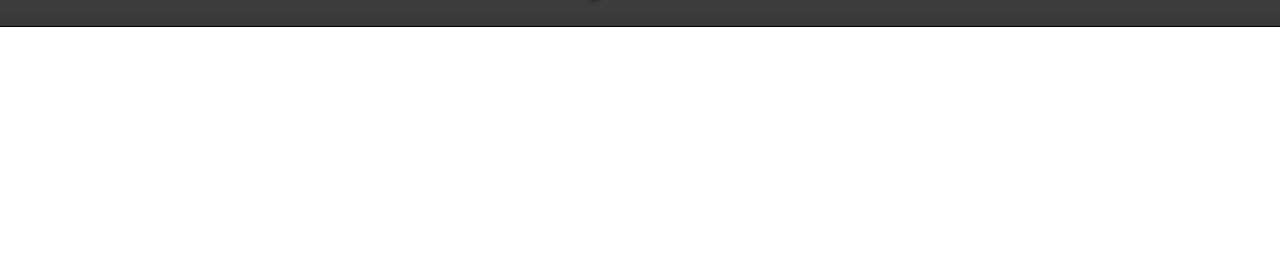
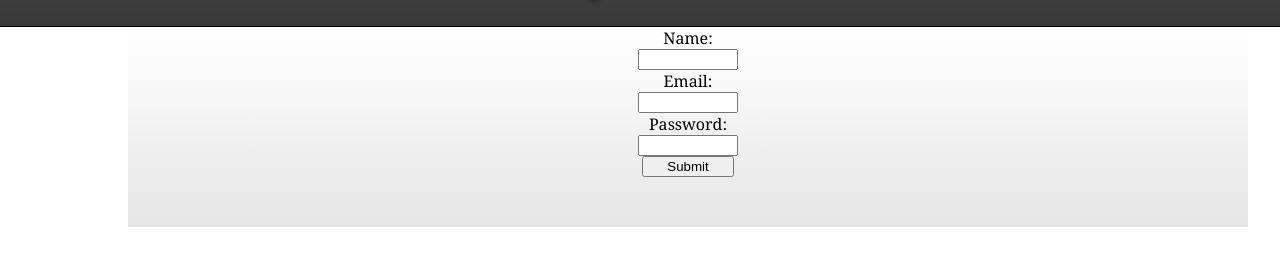
Before and after one commit to Lucasckz/MyCWU, a plain HTML site: page logIn.html in a window 1280 px wide. Shown: the part 80-346 px from the top of the page. Drawn offline with Linux system fonts and the light colour scheme.

Commit message:
scripting added to login form and first push test

```diff
--- a/logIn.html
+++ b/logIn.html
@@ -4,20 +4,38 @@
     <head>
       <meta charset="UTF-8">
       <link href="main.css" rel="stylesheet" type="text/css" media="screen" >
-      <script src="logIn.js"></script>
+      <link href="loginStyle.css" rel="stylesheet" type="text/css" media="screen" >
+      <script>
+        const setInfo = () => {
+          const inputName = document.getElementById("userName").value;
+          const inputEmail = document.getElementById("email").value;
+
+          sessionStorage.setItem("username", inputName);
+          sessionStorage.setItem("email", inputEmail);
+
+          window.location.href = "Index.html";
+
+          return false;
+        }
+      </script>
       <title>Home</title>
     </head>
 
     <body class="wrapper" style="background-image: none;">
 
       <a href="logIn.html" class="header1"> My CWU </a>
-      <form class="logInForm">
-        <label for:"userName">Name:</label>
-        <input type="text" name="userName">
-        <label for:"Email">Email:</label>
-        <input type="text" name="Email">
-        <input type="submit" onclick="setStuff()">
-      </form>
+
+      <div class="header2" id="loginDiv">
+        <form id="loginForm" onsubmit="return setInfo()">
+          <label>Name:</label>
+          <input type="text" id="userName">
+          <label>Email:</label>
+          <input type="email" id="email">
+          <label>Password:</label>
+          <input type="password" id="password">
+          <input id="loginSubmit" type="submit">
+        </form>
+      </div>
 
     </body>
 
--- a/logIn.js
+++ /dev/null
@@ -1,14 +0,0 @@
-
-var inputName = "name";
-var inputEmail = "Email";
-
-function setStuff() {
-	inputName = document.getElementById("userName").value;
-	alert(inputName);
-	inputEmail = document.getElementById("Email").value;
-	alert(inputName);
-	getStuff();
-}
-function getStuff() {
-	document.write(inputName);
-}
--- /dev/null
+++ b/loginStyle.css
@@ -0,0 +1,31 @@
+#loginDiv {
+    margin-top: 27px;
+    margin-bottom: 0;
+    padding: 0%;
+    margin-left: 10%;
+    margin-right: 10%;
+    height: 25%;
+    align-self: center;
+    justify-self: center;
+    display: block;
+    background-color: white;
+}
+
+#loginForm {
+    display: grid;
+    align-self: center;
+    justify-self: center;
+}
+
+#loginForm label {
+    display: block;
+    align-self: center;
+    justify-self: center;
+}
+
+#loginForm input {
+    display: block;
+    align-self: center;
+    justify-self: center;
+    width: 50%;
+}
```
Also changed, not shown: Index.html (+23 -4 lines).
